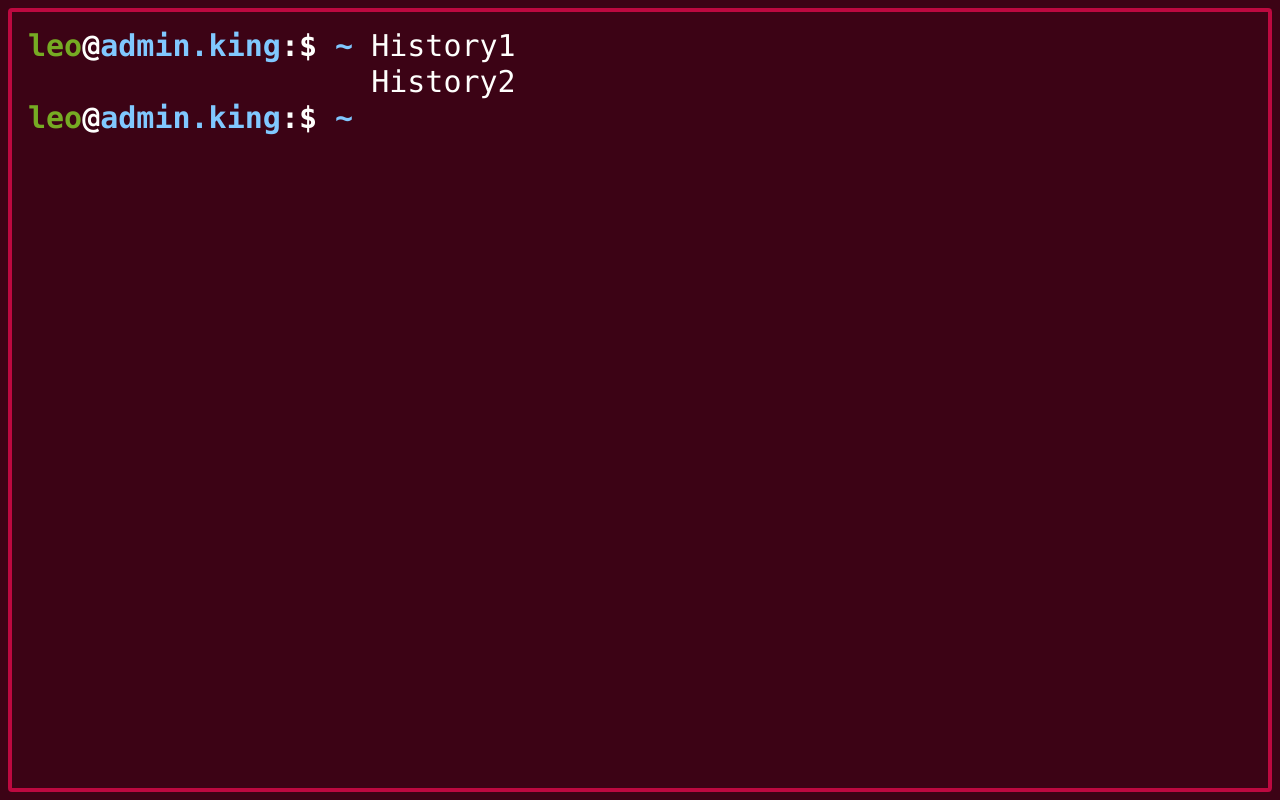
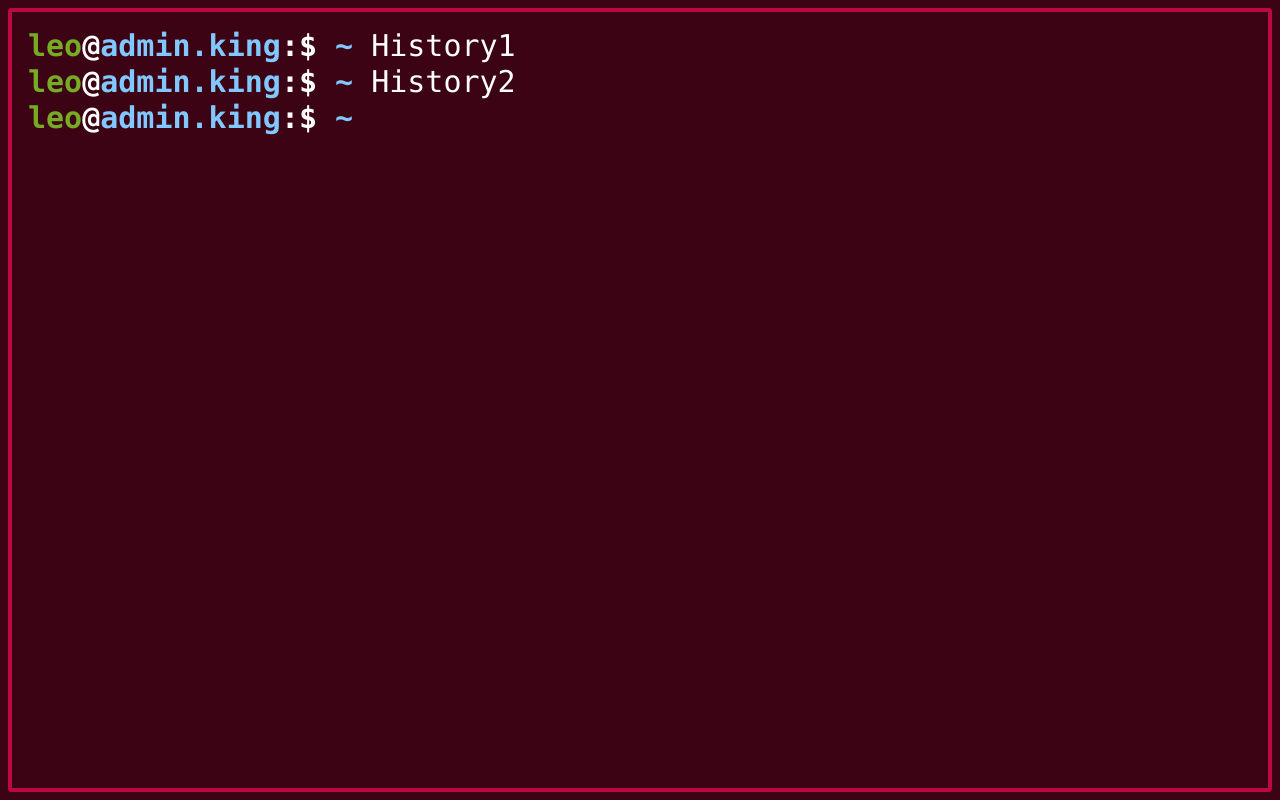
Before and after one commit to aekala/Terminal_Website, a React (Create React App) app: page / in a window 1280 px wide. Built offline with nearby package versions, Linux system fonts and the light colour scheme.

Commit message:
file organization

```diff
--- a/src/History.tsx
+++ /dev/null
@@ -1,20 +0,0 @@
-import { useEffect, useState } from "react";
-import Prompt from "./Prompt";
-
-const History = (props: any) => {
-	const historyElements = props.history.map((entry: string, index: number) => {
-		if (entry.trim() === "") {
-			return <p key={index}>&nbsp;</p>;
-		}
-		return <p key={index}>{entry}</p>;
-	});
-
-	return (
-		<div className='flex'>
-			<Prompt />
-			<div className='text-3xl text-theme-base'>{historyElements}</div>
-		</div>
-	);
-};
-
-export default History;
--- a/src/App.tsx
+++ b/src/components/App.tsx
@@ -1,4 +1,4 @@
-import "./App.css";
+import "../styles/App.css";
 import Terminal from "./Terminal";
 
 function App() {
--- /dev/null
+++ b/src/components/History.tsx
@@ -0,0 +1,27 @@
+import { useEffect, useState } from "react";
+import Prompt from "./Prompt";
+
+const History = (props: any) => {
+	const historyElements = props.history.map((entry: string, index: number) => {
+		return (
+			<span className='text-3xl text-theme-base' key={index}>
+				{entry}
+			</span>
+		);
+	});
+
+	return (
+		// <div className='flex'>
+		<>
+			{historyElements.map((entry: string, index: number) => (
+				<div>
+					<Prompt />
+					{entry}
+				</div>
+			))}
+		</>
+		// </div>
+	);
+};
+
+export default History;
--- a/src/Terminal.tsx
+++ b/src/components/Terminal.tsx
@@ -15,9 +15,40 @@ const Terminal = () => {
 	const runCommand = (event: KeyboardEvent) => {
 		if (event.key === "Enter") {
 			event.preventDefault();
+			console.log(history);
 			setHistory([...history, command]);
 			setCommand("");
+
+			if (command === "clear") {
+				clear();
+			} else if (command === "about") {
+				about();
+			}
 		}
+	};
+
+	const clear = () => {
+		setHistory([]);
+		setCommand("");
+	};
+
+	const about = () => {
+		const info1 = (
+			<div>
+				<p>Hi! I'm Leo and welcome to my website</p>
+				<p>
+					I'm a software engineer currently working for Liberty Mutual
+					Insurance, and in my free time I like to build projects like this
+					website.
+				</p>
+			</div>
+		);
+
+		const info = `Hi! I'm Leo and welcome to my website.\nI'm a software engineer currently working for Liberty Mutual
+					Insurance, and in my free time I like to build projects like this
+					website.`;
+		setHistory([...history, info.toString()]);
+		setCommand("");
 	};
 
 	document.body.className = "bg-theme-fill theme-raspberry";
--- a/src/index.tsx
+++ b/src/index.tsx
@@ -1,7 +1,7 @@
 import React from "react";
 import ReactDOM from "react-dom";
-import "./index.css";
-import App from "./App";
+import "./styles/index.css";
+import App from "./components/App";
 import reportWebVitals from "./reportWebVitals";
 
 ReactDOM.render(
```
Also changed, not shown: tsconfig.json (+2 -8 lines), src/components/Input.tsx (renamed from src/Input.tsx), src/components/Prompt.tsx (renamed from src/Prompt.tsx), src/styles/App.css (renamed from src/App.css), src/styles/index.css (renamed from src/index.css), 1 other file (tests, documents, lock files or other folders).
